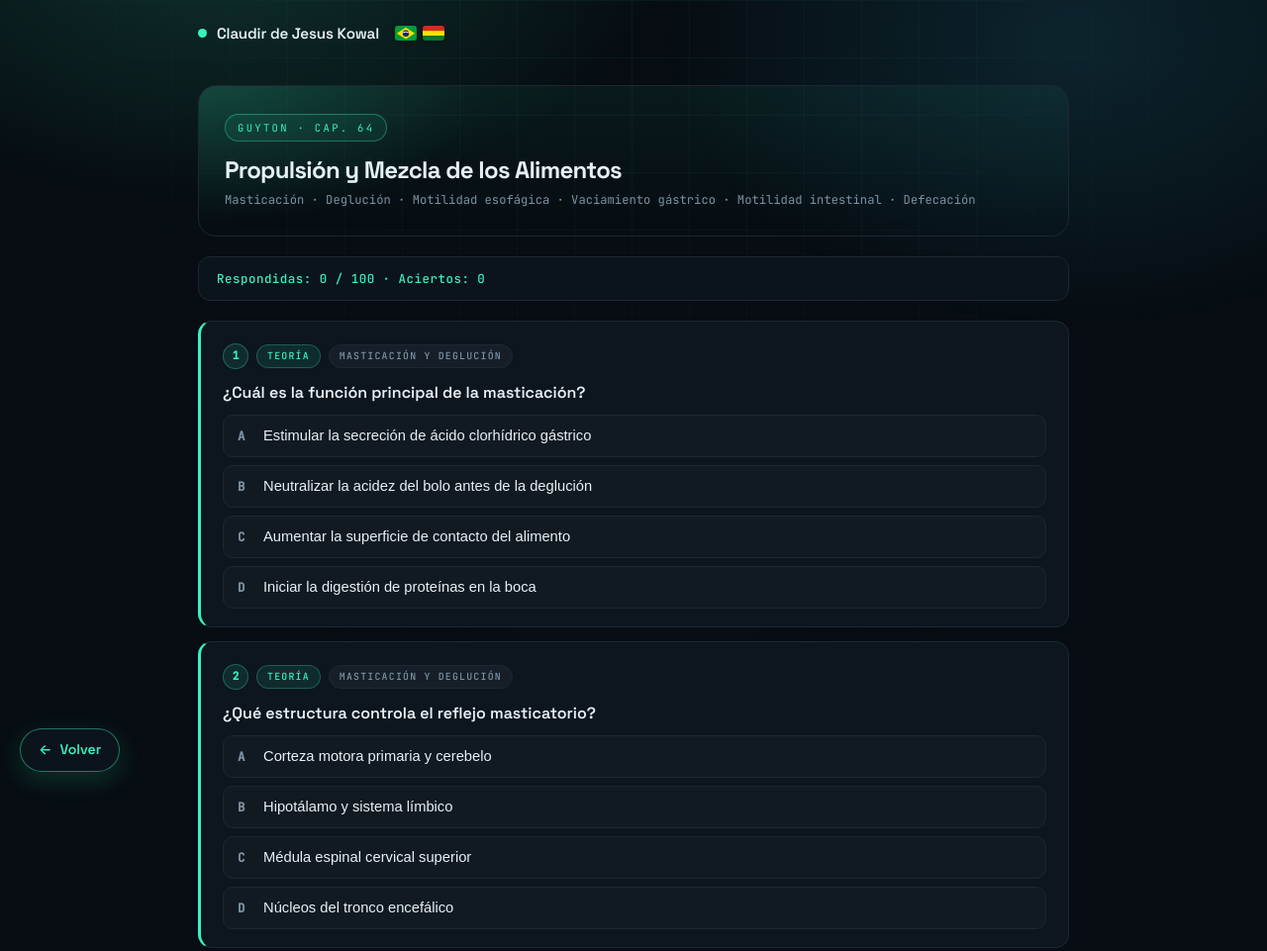
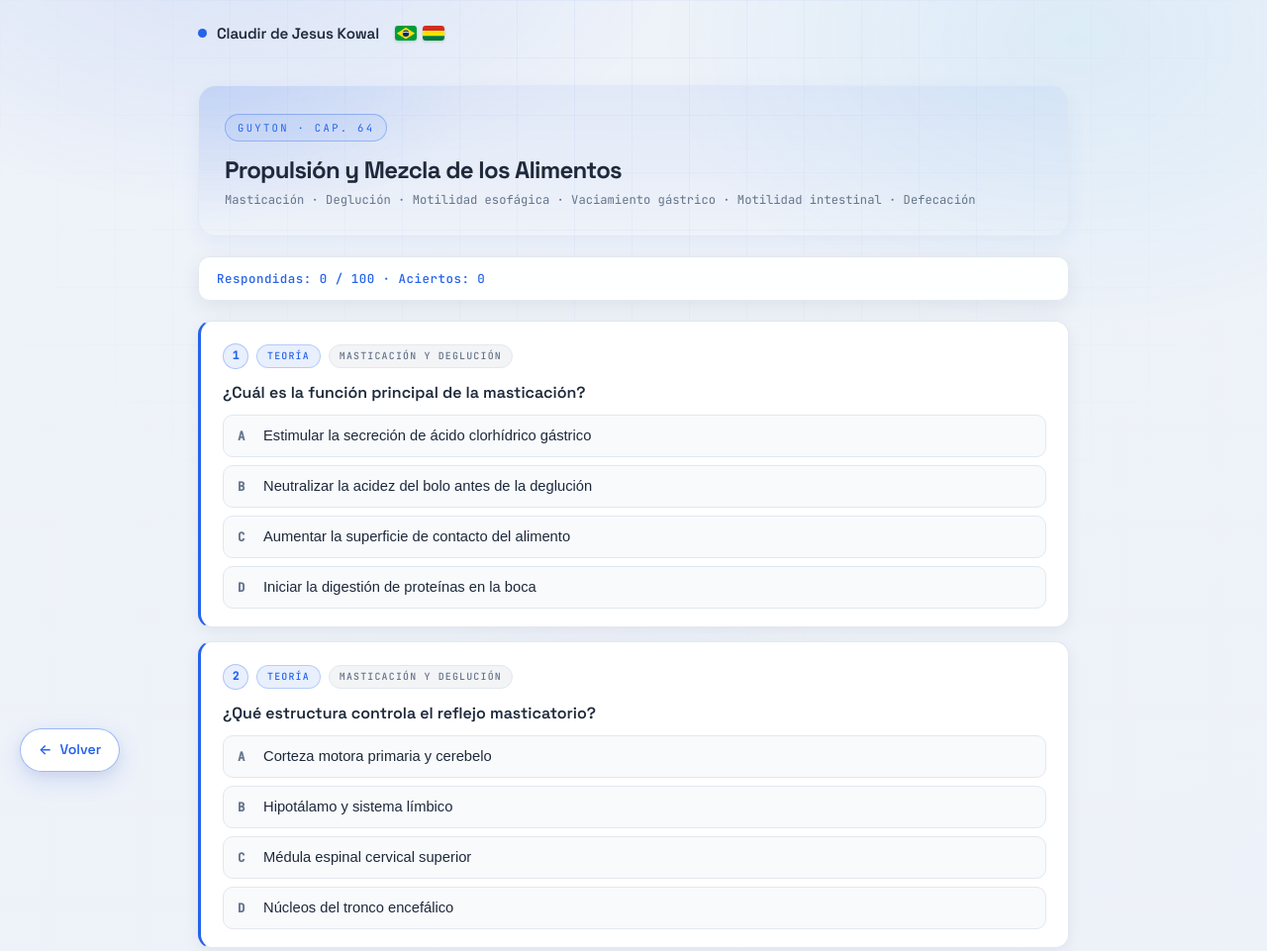
Before and after one commit to claudirkowal/Ejercicios_Medicina, a plain HTML site: page capitulo-64.html in a window 1280 px wide. Shown: the top 961 px of the page at 99% size. Drawn offline with Linux system fonts and the light colour scheme.

Commit message:
Update capitulo-64.html

```diff
--- a/capitulo-64.html
+++ b/capitulo-64.html
@@ -9,15 +9,15 @@
 <link href="https://fonts.googleapis.com/css2?family=Space+Grotesk:wght@500;600;700&family=JetBrains+Mono:wght@400;500&display=swap" rel="stylesheet">
 <style>
   :root{
-    --bg:#070d12;--surface:#0d151d;--surface-hi:#151e26;
-    --line:#1b2833;--line-hi:#2c3d49;
-    --ink:#e6f1f7;--muted:#7b93a5;
-    --mint:#38f2c0;--cyan:#35d0ff;--violet:#b58cff;--amber:#ffb457;--red:#f87171;
+    --bg:#eef2f9;--surface:#ffffff;--surface-hi:#f8fafc;
+    --line:#e2e8f0;--line-hi:#cbd5e1;
+    --ink:#1e293b;--muted:#64748b;
+    --mint:#2563eb;--cyan:#0ea5e9;--violet:#8b5cf6;--amber:#f59e0b;--red:#ef4444;
   }
   *,*::before,*::after{box-sizing:border-box}
   html{scroll-behavior:smooth}
   body{
-    margin:0;background:var(--bg);color:var(--ink);
+    margin:0;background:linear-gradient(165deg,#eef2f9 0%,#dde6f2 100%);color:var(--ink);
     font-family:'Space Grotesk',system-ui,-apple-system,sans-serif;
     line-height:1.55;min-height:100vh;padding:0 14px 90px;
     -webkit-font-smoothing:antialiased;
@@ -25,8 +25,8 @@
   body::before{
     content:"";position:fixed;inset:0;z-index:0;pointer-events:none;
     background-image:
-      linear-gradient(rgba(56,242,192,.055) 1px,transparent 1px),
-      linear-gradient(90deg,rgba(56,242,192,.055) 1px,transparent 1px);
+      linear-gradient(rgba(37,99,235,.05) 1px,transparent 1px),
+      linear-gradient(90deg,rgba(37,99,235,.05) 1px,transparent 1px);
     background-size:58px 58px;
     -webkit-mask-image:radial-gradient(circle at 50% 0%,#000 0%,transparent 72%);
     mask-image:radial-gradient(circle at 50% 0%,#000 0%,transparent 72%);
@@ -34,9 +34,9 @@
   body::after{
     content:"";position:fixed;inset:0;z-index:0;pointer-events:none;
     background:
-      radial-gradient(700px 420px at 18% -8%, rgba(56,242,192,.16), transparent 65%),
-      radial-gradient(650px 450px at 85% 5%, rgba(53,208,255,.12), transparent 65%),
-      radial-gradient(600px 400px at 50% 108%, rgba(181,140,255,.10), transparent 65%);
+      radial-gradient(700px 420px at 18% -8%, rgba(37,99,235,.10), transparent 65%),
+      radial-gradient(650px 450px at 85% 5%, rgba(14,165,233,.08), transparent 65%),
+      radial-gradient(600px 400px at 50% 108%, rgba(139,92,246,.07), transparent 65%);
   }
   .contenedor{max-width:880px;margin:0 auto;position:relative;z-index:1}
 
@@ -47,48 +47,49 @@
   }
   .pulse{
     width:9px;height:9px;border-radius:50%;background:var(--mint);
-    box-shadow:0 0 0 0 rgba(56,242,192,.7);animation:pulse 1.8s infinite;flex:0 0 auto;
+    box-shadow:0 0 0 0 rgba(37,99,235,.7);animation:pulse 1.8s infinite;flex:0 0 auto;
   }
   @keyframes pulse{
-    0%{box-shadow:0 0 0 0 rgba(56,242,192,.7)}
-    70%{box-shadow:0 0 0 12px rgba(56,242,192,0)}
-    100%{box-shadow:0 0 0 0 rgba(56,242,192,0)}
+    0%{box-shadow:0 0 0 0 rgba(37,99,235,.7)}
+    70%{box-shadow:0 0 0 12px rgba(37,99,235,0)}
+    100%{box-shadow:0 0 0 0 rgba(37,99,235,0)}
   }
   .flags{display:inline-flex;align-items:center;gap:6px;margin-left:6px;user-select:none}
   .flags svg{width:22px;height:auto;display:block;border-radius:3px;
-    box-shadow:0 1px 4px rgba(0,0,0,.5);transition:transform .25s ease}
+    box-shadow:0 1px 3px rgba(0,0,0,.18);transition:transform .25s ease}
   .flags svg:hover{transform:scale(1.12)}
 
   .volver{
     position:fixed;bottom:20px;left:20px;z-index:100;
-    background:rgba(13,21,29,.92);color:var(--mint);
-    border:1px solid rgba(56,242,192,.45);backdrop-filter:blur(12px);
+    background:rgba(255,255,255,.95);color:var(--mint);
+    border:1px solid rgba(37,99,235,.45);backdrop-filter:blur(12px);
     padding:10px 18px;border-radius:30px;text-decoration:none;
     font-weight:600;font-size:.88rem;
-    box-shadow:0 8px 24px rgba(56,242,192,.18),0 4px 14px rgba(0,0,0,.5);
+    box-shadow:0 8px 24px rgba(37,99,235,.15),0 4px 14px rgba(0,0,0,.06);
     transition:background .2s,color .2s,transform .15s,box-shadow .2s;
     display:inline-flex;align-items:center;gap:8px;
   }
   .volver:hover{
-    background:var(--mint);color:#04222b;border-color:var(--mint);
-    transform:translateY(-2px);box-shadow:0 12px 28px rgba(56,242,192,.35);
+    background:var(--mint);color:#fff;border-color:var(--mint);
+    transform:translateY(-2px);box-shadow:0 12px 28px rgba(37,99,235,.30);
   }
   .volver .arrow{transition:transform .2s}
   .volver:hover .arrow{transform:translateX(-3px)}
 
   header.hero{
     margin-top:40px;padding:28px 26px 26px;border-radius:18px;
-    background:linear-gradient(180deg,rgba(56,242,192,.06),rgba(56,242,192,0));
+    background:linear-gradient(180deg,rgba(37,99,235,.06),rgba(37,99,235,0));
     border:1px solid var(--line);position:relative;overflow:hidden;
+    box-shadow:0 6px 20px rgba(37,99,235,.06);
   }
   header.hero::before{
     content:"";position:absolute;inset:0;pointer-events:none;
-    background:radial-gradient(400px 200px at 0% 0%, rgba(56,242,192,.15), transparent 70%);
+    background:radial-gradient(400px 200px at 0% 0%, rgba(37,99,235,.12), transparent 70%);
   }
   .hero-kicker{
     font-family:'JetBrains Mono',monospace;font-size:.66rem;letter-spacing:.22em;
     text-transform:uppercase;color:var(--mint);
-    border:1px solid rgba(56,242,192,.35);background:rgba(56,242,192,.06);
+    border:1px solid rgba(37,99,235,.35);background:rgba(37,99,235,.06);
     padding:5px 12px;border-radius:999px;display:inline-block;position:relative;
   }
   header.hero h1{
@@ -103,26 +104,28 @@
   .panel{
     position:sticky;top:12px;z-index:20;
     display:flex;flex-wrap:wrap;gap:10px;align-items:center;justify-content:space-between;
-    background:rgba(13,21,29,.88);backdrop-filter:blur(12px);
+    background:rgba(255,255,255,.94);backdrop-filter:blur(12px);
     border:1px solid var(--line);border-radius:12px;
     padding:12px 18px;margin:20px 0;
     font-family:'JetBrains Mono',monospace;font-size:.78rem;letter-spacing:.04em;
+    box-shadow:0 6px 20px rgba(15,23,42,.07);
   }
   .panel .marcador{color:var(--mint);font-weight:500}
 
   .card{
     background:var(--surface);border:1px solid var(--line);border-radius:14px;
     padding:22px 22px 18px;margin-bottom:14px;
+    box-shadow:0 4px 16px rgba(15,23,42,.06);
     transition:border-color .25s,box-shadow .25s;position:relative;
   }
-  .card:hover{border-color:var(--line-hi)}
+  .card:hover{border-color:var(--line-hi);box-shadow:0 6px 22px rgba(15,23,42,.10)}
   .card.teoria{border-left:3px solid var(--mint)}
   .card.caso{border-left:3px solid var(--amber)}
 
   .cabecera{display:flex;flex-wrap:wrap;gap:8px;align-items:center;margin-bottom:12px}
   .numero{
-    background:rgba(56,242,192,.10);color:var(--mint);
-    border:1px solid rgba(56,242,192,.30);
+    background:rgba(37,99,235,.10);color:var(--mint);
+    border:1px solid rgba(37,99,235,.30);
     font-size:.7rem;font-weight:700;font-family:'JetBrains Mono',monospace;
     width:26px;height:26px;border-radius:50%;
     display:flex;align-items:center;justify-content:center;flex:0 0 auto;
@@ -132,36 +135,36 @@
     letter-spacing:.12em;text-transform:uppercase;
     padding:3px 10px;border-radius:999px;
   }
-  .etiqueta.t{background:rgba(56,242,192,.10);color:var(--mint);border:1px solid rgba(56,242,192,.25)}
-  .etiqueta.c{background:rgba(255,180,87,.10);color:var(--amber);border:1px solid rgba(255,180,87,.25)}
-  .etiqueta.materia{background:rgba(123,147,165,.08);color:var(--muted);border:1px solid var(--line)}
+  .etiqueta.t{background:rgba(37,99,235,.10);color:var(--mint);border:1px solid rgba(37,99,235,.25)}
+  .etiqueta.c{background:rgba(245,158,11,.10);color:var(--amber);border:1px solid rgba(245,158,11,.28)}
+  .etiqueta.materia{background:rgba(100,116,139,.08);color:var(--muted);border:1px solid var(--line)}
 
   .enunciado{margin:0 0 8px;font-weight:600;font-size:1rem;color:var(--ink);line-height:1.5}
   .opciones{margin-top:10px}
   .opcion{
     display:flex;align-items:flex-start;gap:10px;
     width:100%;text-align:left;
-    background:rgba(255,255,255,.02);border:1px solid var(--line);
+    background:#f8fafc;border:1px solid var(--line);
     border-radius:10px;padding:12px 14px;margin-top:8px;
     font-family:'Space Grotesk',inherit;font-size:.92rem;color:var(--ink);
     cursor:pointer;transition:background .18s,border-color .18s,transform .12s;
   }
   .opcion:hover:not(:disabled){
-    background:rgba(56,242,192,.04);border-color:rgba(56,242,192,.35);transform:translateX(2px);
+    background:rgba(37,99,235,.04);border-color:rgba(37,99,235,.35);transform:translateX(2px);
   }
   .opcion:disabled{cursor:default;opacity:.55}
   .letra{
     font-weight:700;color:var(--muted);flex:0 0 auto;min-width:16px;
     font-family:'JetBrains Mono',monospace;font-size:.78rem;
   }
-  .opcion.correcta{background:rgba(56,242,192,.10);border-color:var(--mint);opacity:1;font-weight:600}
-  .opcion.correcta .letra{color:var(--mint)}
-  .opcion.incorrecta{background:rgba(248,113,113,.08);border-color:var(--red);opacity:1}
+  .opcion.correcta{background:rgba(34,197,94,.10);border-color:#22c55e;opacity:1;font-weight:600}
+  .opcion.correcta .letra{color:#16a34a}
+  .opcion.incorrecta{background:rgba(239,68,68,.08);border-color:var(--red);opacity:1}
   .opcion.incorrecta .letra{color:var(--red)}
 
   .explicacion{
     display:none;margin-top:14px;padding:14px 16px;border-radius:10px;
-    background:rgba(56,242,192,.05);border-left:3px solid var(--mint);
+    background:rgba(37,99,235,.05);border-left:3px solid var(--mint);
     font-size:.88rem;color:var(--ink);line-height:1.65;
   }
   .explicacion strong{color:var(--mint)}
```
